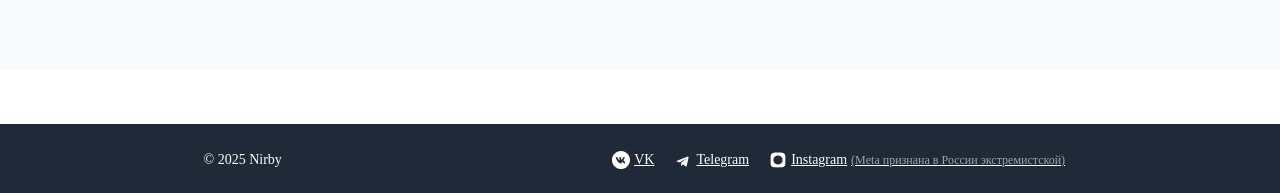
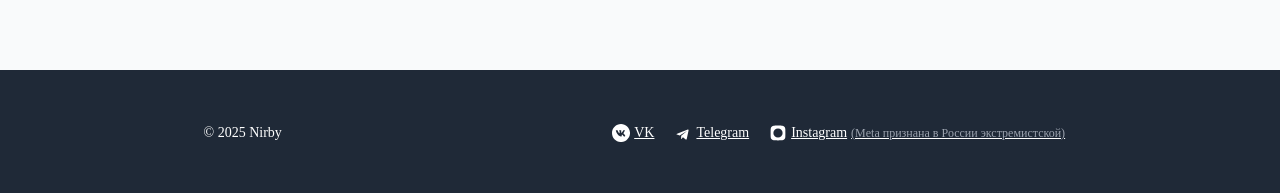
Before and after one commit to SaveliyShutov/freelance, a Nuxt app: page / in a window 1280 px wide. Shown: the part 604-797 px from the top of the page. Built offline with nearby package versions, Linux system fonts and the light colour scheme; no server answers.

Commit message:
fix footer

```diff
--- a/components/Footer.vue
+++ b/components/Footer.vue
@@ -4,28 +4,32 @@
   <v-footer color="#1f2937" class="w-full text-white footer-compact">
     <v-container>
       <v-row align="center" justify="space-between" class="text-sm">
-        <!-- Копирайт -->
         <v-col cols="12" md="4" class="text-center md:text-left">
           © {{ new Date().getFullYear() }} Nirby
         </v-col>
 
-        <!-- Соцсети -->
         <v-col cols="12" md="8" class="flex justify-center md:justify-end gap-4">
-          <a href="https://vk.com/nirby?from=groups" target="_blank" rel="noopener noreferrer" class="hover:text-indigo-400 transition-colors flex items-center gap-1">
+          <a href="https://vk.com/nirby?from=groups" target="_blank" rel="noopener noreferrer"
+             class="hover:text-indigo-400 transition-colors flex items-center gap-1">
+            <!-- VK icon -->
             <svg xmlns="http://www.w3.org/2000/svg" width="18" height="18" fill="currentColor" viewBox="0 0 24 24">
               <path d="M12.01 0C5.376 0 0 5.375 0 12.01c0 6.636 5.376 12.01 12.01 12.01 6.635 0 12.01-5.374 12.01-12.01C24.02 5.375 18.645 0 12.01 0zm5.588 16.64h-1.31c-.51 0-.668-.405-1.587-1.287-.803-.77-1.152-.875-1.353-.875-.278 0-.36.08-.36.465v1.097c0 .33-.107.57-1.036.57-1.55 0-3.263-1.002-4.474-2.864-1.828-2.67-2.323-4.694-2.323-5.097 0-.22.08-.435.463-.435h1.31c.347 0 .478.152.61.51.682 1.945 1.827 3.651 2.3 3.651.18 0 .263-.08.263-.5v-1.93c-.057-.885-.52-.962-.52-1.28 0-.152.12-.3.31-.3h2.056c.257 0 .348.12.348.465v2.62c0 .27.11.37.25.37.18 0 .34-.1.675-.44.993-1.064 1.688-2.704 1.688-2.704.092-.222.254-.42.593-.42h1.31c.418 0 .507.213.418.51-.177.75-1.918 3.298-1.918 3.298-.158.23-.225.345 0 .635.158.21.675.66 1.005 1.062.62.7 1.09 1.29 1.22 1.585.116.278-.018.553-.442.553z"/>
             </svg>
             VK
           </a>
 
-          <a href="https://t.me/nirbywork" target="_blank" rel="noopener noreferrer" class="hover:text-indigo-400 transition-colors flex items-center gap-1">
+          <a href="https://t.me/nirbywork" target="_blank" rel="noopener noreferrer"
+             class="hover:text-indigo-400 transition-colors flex items-center gap-1">
+            <!-- Telegram icon -->
             <svg xmlns="http://www.w3.org/2000/svg" width="18" height="18" fill="currentColor" viewBox="0 0 24 24">
               <path d="M9.596 15.568L9.39 19.92c.38 0 .547-.164.747-.362l1.793-1.73 3.717 2.705c.682.376 1.164.18 1.335-.63l2.42-11.385.001-.002c.214-.998-.361-1.387-1.02-1.145l-14.29 5.497c-.976.39-.962.95-.166 1.198l3.66 1.143 8.492-5.35c.4-.27.764-.12.464.15"/>
             </svg>
             Telegram
           </a>
 
-          <a href="https://www.instagram.com/nirby.ru?igsh=MTQ5MHhpbmZid3hkMA==" target="_blank" rel="noopener noreferrer" class="hover:text-indigo-400 transition-colors flex items-center gap-1">
+          <a href="https://www.instagram.com/nirby.ru?igsh=MTQ5MHhpbmZid3hkMA==" target="_blank" rel="noopener noreferrer"
+             class="hover:text-indigo-400 transition-colors flex items-center gap-1">
+            <!-- Instagram icon -->
             <svg xmlns="http://www.w3.org/2000/svg" width="18" height="18" fill="currentColor" viewBox="0 0 24 24">
               <path d="M12 2.163c3.204 0 3.584.012 4.85.07 1.366.062 2.633.334 3.608 1.31.975.975 1.248 2.242 1.31 3.608.058 1.266.07 1.646.07 4.85s-.012 3.584-.07 4.85c-.062 1.366-.335 2.633-1.31 3.608-.975.975-2.242 1.248-3.608 1.31-1.266.058-1.646.07-4.85.07s-3.584-.012-4.85-.07c-1.366-.062-2.633-.335-3.608-1.31-.975-.975-1.248-2.242-1.31-3.608C2.175 15.584 2.163 15.204 2.163 12s.012-3.584.07-4.85c.062-1.366.335-2.633 1.31-3.608.975-.975 2.242-1.248 3.608-1.31C8.416 2.175 8.796 2.163 12 2.163zm0 3.674a6.163 6.163 0 100 12.326 6.163 6.163 0 000-12.326zm7.406-1.845a1.44 1.44 0 11-2.88 0 1.44 1.44 0 012.88 0z"/>
             </svg>
@@ -39,12 +43,11 @@
 
 <style scoped>
 .footer-compact {
-  position: fixed;
-  bottom: 0;
-  left: 0;
   width: 100%;
   min-height: 50px;
+  max-height: 150px; /* ограничение по высоте */
   padding: 0.5rem 0;
-  z-index: 50;
+  margin-top: auto;
+  overflow: hidden; /* чтобы содержимое не вылазило */
 }
 </style>
```
